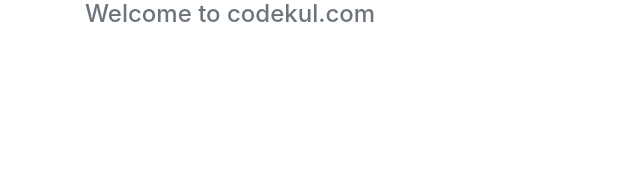
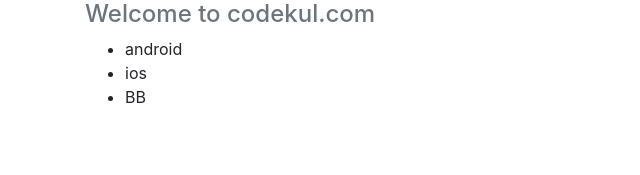
Before and after one commit to CodeKul/angular-inno-24th-may-2018, an Angular app in the folder ang-proj/angcodekul/: page / in a window 1280 px wide. Shown: the top 175 px of the page, without its empty margins (0-640 px from the left). Built offline with nearby package versions, Linux system fonts and the light colour scheme.

Commit message:
structural directive

```diff
--- a/ang-proj/angcodekul/src/app/app.component.html
+++ b/ang-proj/angcodekul/src/app/app.component.html
@@ -9,4 +9,11 @@
       <router-outlet></router-outlet>
     </div>
   </div>
+  <div class="row">
+    <div class="col-md-12">
+      <ul>
+        <li *ngFor="let mb of mobs">{{mb}}</li>
+      </ul>
+    </div>
+  </div>
 </div>
--- a/ang-proj/angcodekul/src/app/app.component.ts
+++ b/ang-proj/angcodekul/src/app/app.component.ts
@@ -7,4 +7,6 @@
 })
 export class AppComponent {
   title = 'app';
+
+  mobs = ['android', 'ios', 'BB']
 }
```
